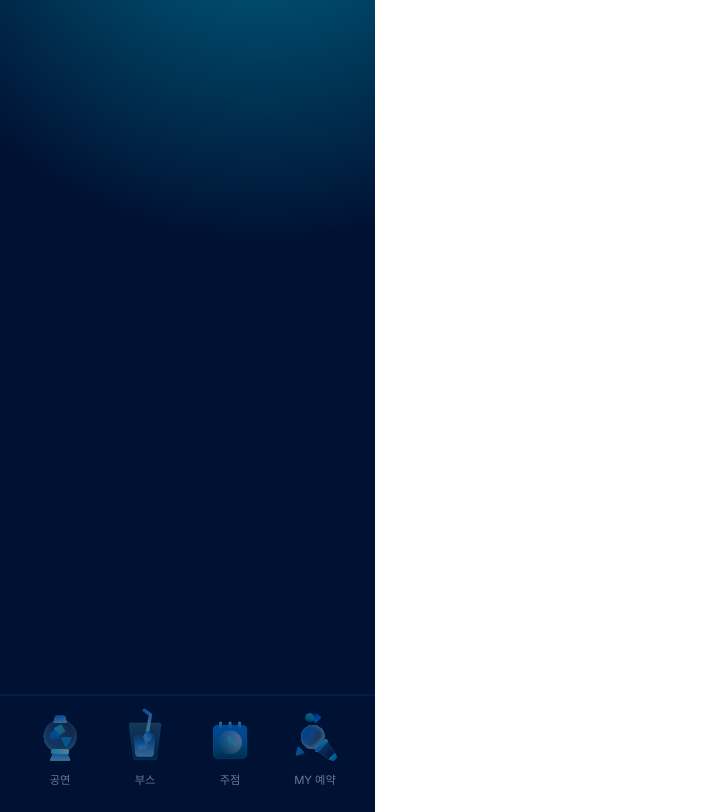
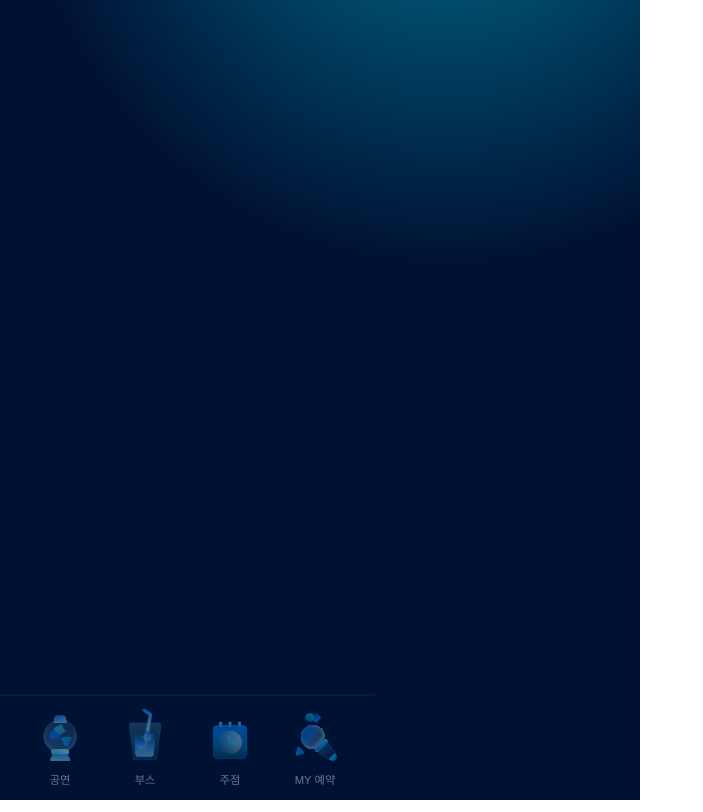
Before and after one commit to ajoufesta/client, a Next.js app: page / in a window 1280 px wide. Shown: the whole page, without its empty margins (0-703 px from the left). Built offline with nearby package versions, Linux system fonts and the light colour scheme.

Commit message:
Fix/#23 : Merge Fix - 중첩 레이아웃 수정

```diff
--- a/src/app/layout.tsx
+++ b/src/app/layout.tsx
@@ -1,13 +1,10 @@
 import type { Metadata } from "next";
-import { Inter } from "next/font/google";
 import "./globals.css";
 import Footer from "./_commons/Footer";
 
-const inter = Inter({ subsets: ["latin"] });
-
 export const metadata: Metadata = {
-  title: "Create Next App",
-  description: "Generated by create next app",
+  title: "Ajou Festa",
+  description: "아주대학교 축제 도우미",
 };
 
 export default function RootLayout({
@@ -17,9 +14,11 @@ export default function RootLayout({
 }>) {
   return (
     <html lang="en">
-      <body className={inter.className}>
-        <div className="h-whole_height w-whole_width bg-blue-800 bg-skyBlue-gradient">
-          {children}
+      <body>
+        <div className="h-screen w-screen max-w-screen-sm max-h-whole_height bg-blue-800 bg-skyBlue-gradient relative ">
+          <main className="h-[calc(100%-10.4rem)] flex flex-col justify-center items-center">
+            {children}
+          </main>
           <Footer />
         </div>
       </body>
--- a/src/app/pubs/layout.tsx
+++ /dev/null
@@ -1,13 +0,0 @@
-interface LayoutProps {
-  children: React.ReactNode;
-}
-
-const Layout = ({ children }: LayoutProps) => {
-  return (
-    <main className="flex h-screen w-screen max-w-screen-sm flex-col justify-center items-center">
-      {children}
-    </main>
-  );
-};
-
-export default Layout;
```
